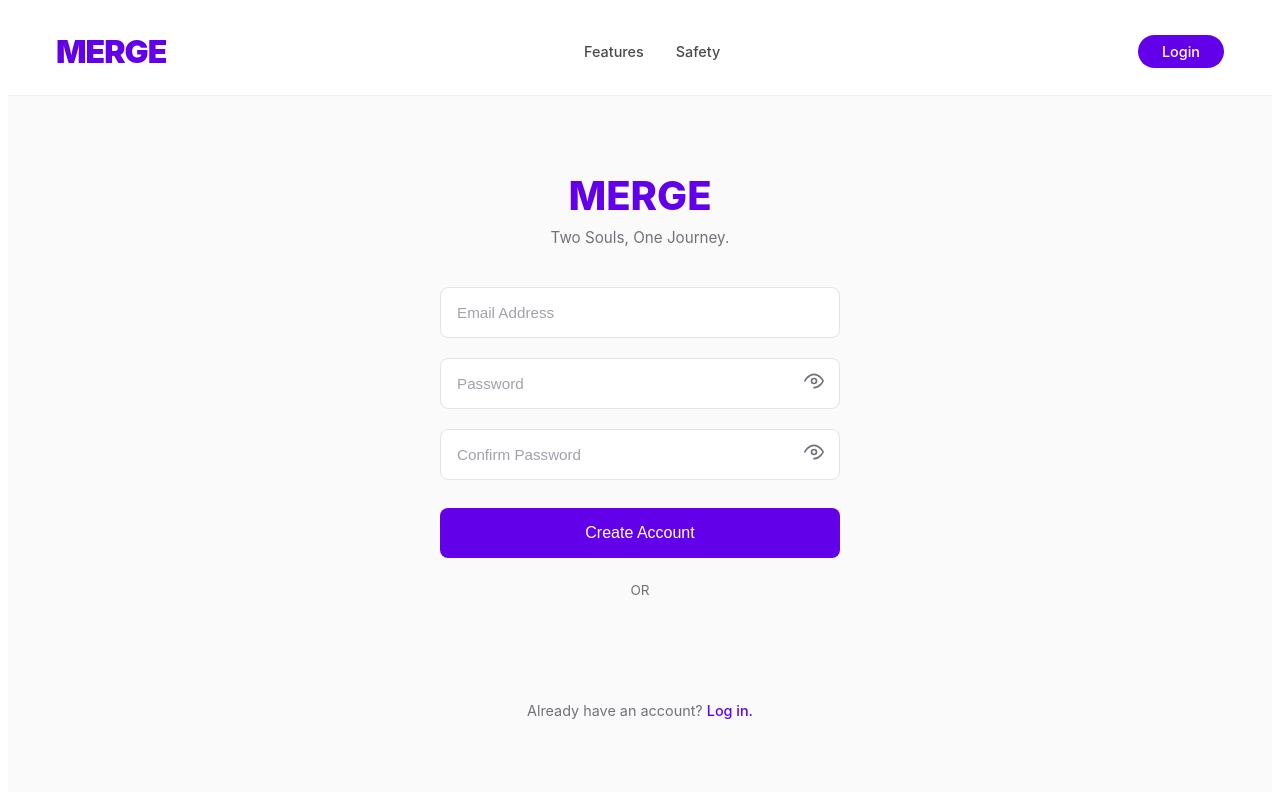
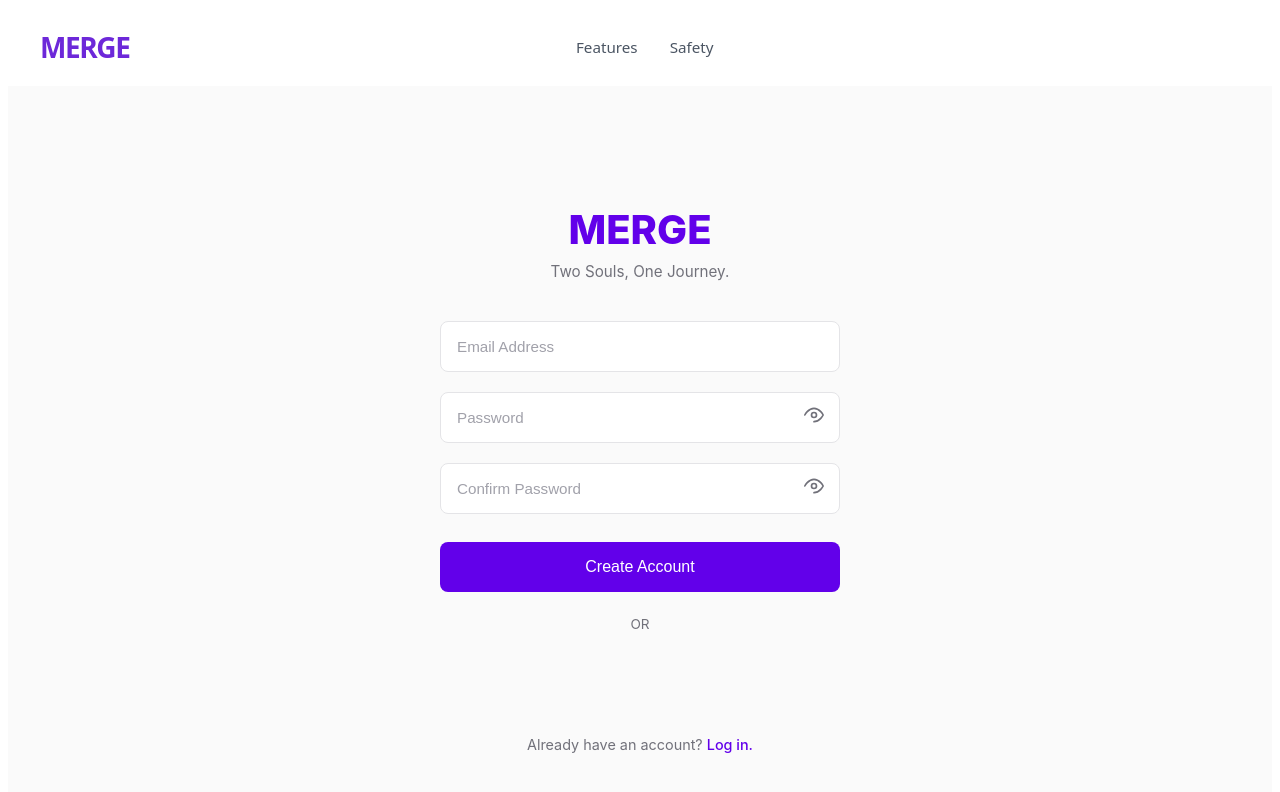
Before and after one commit to Althaf-vt/MERGE, a React (Vite) app in the folder frontend/: page /register in a window 1280 px wide. Shown: the top 792 px of the page. Built offline with nearby package versions, Linux system fonts and the light colour scheme; no server answers.

Commit message:
refactor(layout): introduce global layout wrapper and dynamic top navigation

```diff
--- a/frontend/src/app.tsx
+++ b/frontend/src/app.tsx
@@ -15,11 +15,13 @@ import { OnboardingGuard } from './features/onboarding/components/onboarding-gua
 import { LandingPage } from './features/onboarding/components/landing.page';
 import { ProfileLivePage } from './features/onboarding/components/profile-live.page';
 import { ForgotPasswordPage } from './features/auth/pages/forgot-password.page';
+import { GlobalLayout } from './shared/components/layouts/global-layout.component';
 
 export const App = () => {
     return (
         <BrowserRouter>
             <Routes>
+                <Route element={<GlobalLayout />}>
                     {/* Landing Page as default root */}
                     <Route path="/" element={<LandingPage />} />
 
@@ -54,6 +56,7 @@ export const App = () => {
 
                     {/* Catch-all */}
                     <Route path="*" element={<div>404 - Page Not Found</div>} />
+                </Route>
             </Routes>
         </BrowserRouter>
     );
--- a/frontend/src/shared/components/layouts/AuthLayout.tsx
+++ b/frontend/src/shared/components/layouts/AuthLayout.tsx
@@ -1,5 +1,4 @@
 import React from 'react';
-import { Link, useLocation } from 'react-router-dom';
 import styles from './AuthLayout.module.css';
 
 interface AuthLayoutProps {
@@ -7,24 +6,8 @@ interface AuthLayoutProps {
 }
 
 export const AuthLayout: React.FC<AuthLayoutProps> = ({ children }) => {
-    const location = useLocation();
-
-    const isLoginPage = location.pathname === '/login'
   return (
     <div className={styles.layoutContainer}>
-      <header className={styles.header}>
-        <Link to="/" className={styles.logo}>MERGE</Link>
-        <nav className={styles.navLinks}>
-          <Link to="/features" className={styles.navLink}>Features</Link>
-          <Link to="/safety" className={styles.navLink}>Safety</Link>
-        </nav>
-        {isLoginPage ? (
-                <Link to="/register" className={styles.loginBtn}>Register</Link>
-            ):(
-                <Link to="/login" className={styles.loginBtn}>Login</Link>
-            )
-        }
-      </header>
       <main className={styles.mainContent}>
         {children}
       </main>
--- a/frontend/src/shared/components/layouts/KycLayout.tsx
+++ b/frontend/src/shared/components/layouts/KycLayout.tsx
@@ -1,5 +1,4 @@
 import React from 'react';
-import { Link } from 'react-router-dom';
 import { useAppSelector } from '../../../app/hooks';
 import styles from './KycLayout.module.css';
 
@@ -10,14 +9,13 @@ interface KycLayoutProps {
 export const KycLayout: React.FC<KycLayoutProps> = ({ children }) => {
   const currentStep = useAppSelector((state) => state.kyc.currentStep);
 
-  // Calculate progress based on the current step
   const getProgress = () => {
     switch (currentStep) {
       case 'DOCUMENT_UPLOAD': return '15%';
       case 'DOCUMENT_SUCCESS': return '30%';
       case 'DEVICE_SELECTION': return '45%';
       case 'LIVE_SELFIE': return '60%';
-      case 'LIVENESS_CHALLENGE': return '75%'; // FIXED: Replaced 'LIVENESS_CHECK'
+      case 'LIVENESS_CHALLENGE': return '75%';
       case 'REVIEW_VERIFICATION': return '90%';
       case 'SUCCESS': return '100%';
       default: return '0%';
@@ -26,14 +24,6 @@ export const KycLayout: React.FC<KycLayoutProps> = ({ children }) => {
 
   return (
     <div className={styles.layoutContainer}>
-      <header className={styles.topBar}>
-        <div className={styles.brand}>MERGE</div>
-        <div className={styles.navLinks}>
-            <Link to="/features" className={styles.navLink}>Features</Link>
-            <Link to="/safety" className={styles.navLink}>Safety</Link>
-        </div>
-        <Link to="/login" className={styles.loginBtn}>Login</Link>
-      </header>
 
       {/* Dynamic Progress Indicator */}
       <div className={styles.progressContainer}>
--- /dev/null
+++ b/frontend/src/shared/components/layouts/global-layout.component.tsx
@@ -0,0 +1,14 @@
+import { Outlet } from 'react-router-dom';
+import { TopNav } from '../../navigation/top-nav.component';
+
+export const GlobalLayout = () => {
+    return (
+        <div style={{ display: 'flex', flexDirection: 'column', minHeight: '100vh' }}>
+            <TopNav />
+            {/* The Outlet renders whatever the current route matches */}
+            <main style={{ flex: 1, display: 'flex', flexDirection: 'column' }}>
+                <Outlet />
+            </main>
+        </div>
+    );
+};
--- /dev/null
+++ b/frontend/src/shared/navigation/top-nav.component.tsx
@@ -0,0 +1,70 @@
+import { Link, useNavigate } from 'react-router-dom';
+import styles from './top-nav.module.css';
+import { useAppDispatch, useAppSelector } from '../../app/hooks';
+import { logout } from '../../features/auth/slices/authSlice';
+import { authApi, useLogoutUserMutation } from '../../features/auth/api/authApi';
+
+export const TopNav = () => {
+    const dispatch = useAppDispatch();
+    const navigate = useNavigate();
+
+    // Pull authentication state directly from Redux
+    const { isAuthenticated, isInitializing } = useAppSelector((state) => state.auth);
+
+    // Logout mutation hook
+    const [logoutUser, { isLoading }] = useLogoutUserMutation();
+
+    const handleLogout = async () => {
+        try {
+            // 1. Tell backend to clear the HttpOnly refreshToken cookie
+            await logoutUser().unwrap();
+        } catch (error) {
+            console.error('Logout failed on server:', error);
+        } finally {
+            // 2. Clear client Redux auth state
+            dispatch(logout());
+
+            // 3. Clear all cached RTK Query state in memory
+            dispatch(authApi.util.resetApiState());
+
+            // 4. Redirect to login page
+            navigate('/login', { replace: true });
+        }
+    };
+
+    return (
+        <nav className={styles.navContainer}>
+            <div>
+                <Link to="/" className={styles.logo}>MERGE</Link>
+            </div>
+
+            <div className={styles.navLinks}>
+                <span className={styles.navLink}>Features</span>
+                <span className={styles.navLink}>Safety</span>
+            </div>
+
+           <div className={styles.authAction}>
+                {isInitializing ? (
+                    <div style={{ minWidth: '80px', height: '36px' }} />
+                ) : isAuthenticated ? (
+                    <button
+                        onClick={handleLogout}
+                        className={styles.logoutBtn}
+                        disabled={isLoading}
+                    >
+                        {isLoading ? 'Logging out...' : 'Logout'}
+                    </button>
+                ) : (
+                    <>
+                        <Link to="/login" className={styles.loginBtn}>
+                            Login
+                        </Link>
+                        <Link to="/register" className={styles.loginBtn}>
+                            Register
+                        </Link>
+                    </>
+                )}
+            </div>
+        </nav>
+    );
+};
--- /dev/null
+++ b/frontend/src/shared/navigation/top-nav.module.css
@@ -0,0 +1,86 @@
+.navContainer {
+    display: flex;
+    justify-content: space-between;
+    align-items: center;
+    padding: 1.25rem 2rem;
+    background-color: transparent;
+    width: 100%;
+    box-sizing: border-box;
+    font-family: system-ui, -apple-system, sans-serif;
+}
+
+.logo {
+    font-size: 1.75rem;
+    font-weight: 800;
+    color: #6D28D9;
+    text-decoration: none;
+    letter-spacing: -0.05em;
+}
+
+.navLinks {
+    display: flex;
+    gap: 2rem;
+}
+
+.navLink {
+    color: #4B5563;
+    font-size: 0.95rem;
+    font-weight: 500;
+    text-decoration: none;
+    cursor: pointer;
+    transition: color 0.2s;
+}
+
+.navLink:hover {
+    color: #111827;
+}
+
+.authAction {
+    display: flex;
+    align-items: center;
+    gap: 1.5rem;
+}
+
+.loginBtn {
+    background-color: #6D28D9;
+    color: white;
+    padding: 0.6rem 1.75rem;
+    border-radius: 9999px;
+    font-weight: 600;
+    font-size: 0.95rem;
+    text-decoration: none;
+    transition: background-color 0.2s ease;
+}
+
+.loginBtn:hover {
+    background-color: #5B21B6;
+}
+
+.userMenu {
+    display: flex;
+    align-items: center;
+    gap: 1rem;
+}
+
+.greeting {
+    font-weight: 500;
+    color: #374151;
+    font-size: 0.95rem;
+}
+
+.logoutBtn {
+    background-color: transparent;
+    color: #6B7280;
+    border: 1px solid #E5E7EB;
+    padding: 0.5rem 1.25rem;
+    border-radius: 9999px;
+    font-weight: 500;
+    font-size: 0.9rem;
+    cursor: pointer;
+    transition: all 0.2s ease;
+}
+
+.logoutBtn:hover {
+    background-color: #F3F4F6;
+    color: #111827;
+}
```
Lines whose indentation alone changed are shown as unchanged.
